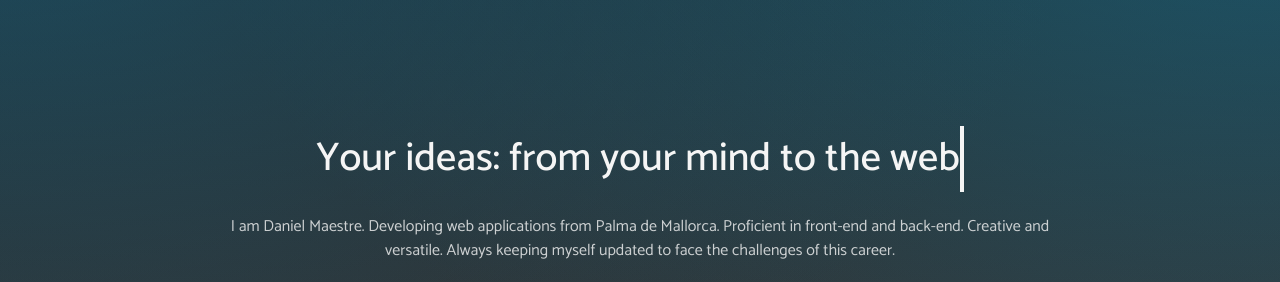
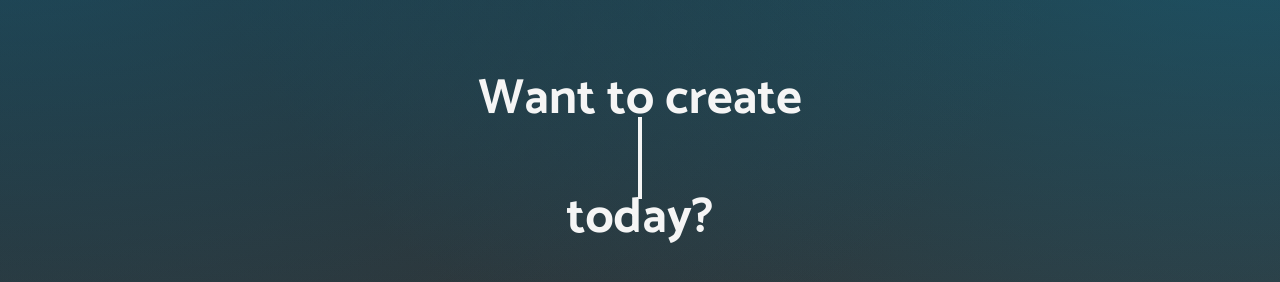
Before and after one commit to MaestreDniel/Portfolio-Daniel-Maestre, a Vue app in the folder client/: page / in a window 1280 px wide. Shown: the part 152-434 px from the top of the page. Built offline with nearby package versions, Linux system fonts and the light colour scheme; no server answers.

Commit message:
Improvements to Typewriter component

```diff
--- a/client/src/assets/scss/animations.scss
+++ b/client/src/assets/scss/animations.scss
@@ -1,17 +1,6 @@
-$charNum: 3;
-$charWidth: 3ch;
-
-.typewriter {
+.caret {
   border-right: 4px solid;
-  width: $charWidth;
-  animation: typing 0.5s steps($charNum), blink .5s infinite step-end alternate;
-  overflow: hidden;
-}
-
-@keyframes typing {
-  from {
-    width: 0;
-  }
+  animation: blink .5s infinite step-end alternate;
 }
 
 @keyframes blink {
--- a/client/src/assets/scss/miscellaneous.scss
+++ b/client/src/assets/scss/miscellaneous.scss
@@ -18,3 +18,7 @@
 .viewport-h-100 {
   height: 100vh;
 }
+
+.title-xl {
+  font-size: calc(1.5rem + 2vw);
+}
--- a/client/src/components/TypewriterItem.vue
+++ b/client/src/components/TypewriterItem.vue
@@ -1,23 +1,43 @@
 <template>
-  <h1 class="col-12 col-sm-9 my-3">
-    {{ slogan }}
-    <span class="typewriter">
-      {{ text }}
-    </span>
-  </h1>
+  <span id="typewriter" class="caret" />
 </template>
 
 <script>
-  export default {
+import typewriterItem from "@/locales/es/components/typewriter.item";
+export default {
   name: "TypewriterItem",
-  props: {
-    slogan: {
-      type: String,
-      required: true
+  data() {
+    return {
+      i: 0,
+      key: 0
+    }
+  },
+  computed: {
+    keywordsList() {
+      const messages = Object.keys(typewriterItem);
+      let keywords = [];
+      messages.forEach(key => {
+        keywords.push(this.$t(`typewriterItem.${key}`))
+      });
+      return keywords;
+    }
+  },
+  mounted() {
+    setInterval(this.typing, 150);
+    setInterval(this.clear, 5000);
+  },
+  methods: {
+    typing() {
+      let keyword = this.keywordsList[this.key];
+      if (this.i < keyword.length) {
+        document.getElementById("typewriter").innerHTML += keyword.charAt(this.i);
+        this.i++;
+      }
     },
-    text: {
-      type: String,
-      required: true
+    clear() {
+      this.key = (this.key + 1) % this.keywordsList.length;
+      document.getElementById("typewriter").innerHTML = "";
+      this.i = 0;
     }
   }
 };
--- a/client/src/locales/en/Index.view.js
+++ b/client/src/locales/en/Index.view.js
@@ -1,5 +1,8 @@
 export default {
-  slogan: "Your ideas: from your mind to the ",
+  callToAction: {
+    first: "Want to create",
+    second: "today?"
+  },
   summary: "I am Daniel Maestre. Developing web applications from Palma de Mallorca. Proficient in front-end and back-end. Creative and versatile. Always keeping myself updated to face the challenges of this career.",
   more: "Learn more",
   contact: "Contact me",
--- a/client/src/locales/en/components/typewriter.item.js
+++ b/client/src/locales/en/components/typewriter.item.js
@@ -1,3 +1,6 @@
 export default {
-  text: "web"
+  web: "a web app",
+  solutions: "solutions",
+  future: "the future",
+  reality: "a new reality"
 }
--- a/client/src/locales/es/Index.view.js
+++ b/client/src/locales/es/Index.view.js
@@ -1,5 +1,8 @@
 export default {
-  slogan: "Tus ideas: desde tu mente hasta la ",
+  callToAction: {
+    first: "¿Creamos",
+    second: "hoy?"
+  },
   summary: "Soy Daniel Maestre. Me dedico al desarrollo web y soy de Palma de Mallorca. Tengo habilidad tanto para front-end como para back-end. Creativo y versátil. Me mantengo siempre al día para afrontar los retos de esta profesión.",
   more: "Saber más",
   contact: "Quiero contactar",
--- a/client/src/locales/es/components/typewriter.item.js
+++ b/client/src/locales/es/components/typewriter.item.js
@@ -1,3 +1,6 @@
 export default {
-  text: "web"
+  web: "una aplicación web",
+  solutions: "soluciones",
+  future: "el futuro",
+  reality: "una nueva realidad"
 }
--- a/client/src/views/IndexView.vue
+++ b/client/src/views/IndexView.vue
@@ -1,7 +1,11 @@
 <template>
   <div class="container-fluid text-start text-light text-center bg-main-grad">
     <div class="row d-flex viewport-h-100 align-content-center justify-content-around mx-2 mx-sm-5 transition-1">
-      <TypewriterItem :slogan="$t('index.slogan')" :text="$t('typewriterItem.text')" />
+      <h1 class="col-12 col-sm-9 my-3 fw-bolder title-xl">
+        {{ $t('index.callToAction.first') }} <br>
+        <TypewriterItem /> <br>
+        {{ $t('index.callToAction.second') }}
+      </h1>
       <p class="col-12 col-sm-9 my-3 opacity-80">
         {{ $t("index.summary") }}
       </p>
@@ -39,25 +43,12 @@ export default {
   components: {
     ProjectItem,
     TypewriterItem,
-    // SkillItem,
+    // SkillItem
   },
   data() {
     return {
-      projects: [],
-      /* skills: [
-        { title: "fa-solid fa-code", current: true, description: "Desarrollo Web" },
-        { title: "fa-solid fa-check", current: false, description: "Encontrar soluciones" },
-        { title: "fa-solid fa-gears", current: false, description: "Perseverancia" },
-        { title: "fa-solid fa-lightbulb", current: false, description: "Creatividad" },
-        { title: "fa-solid fa-cubes", current: false, description: "Aplicaciones organizadas" },
-      ],
-      i: 0, */
+      projects: []
     };
-  },
-  mounted() {
-    /* this.timer = setInterval(() => {
-      this.animate();
-    }, 5000); */
   },
   created() {
     getAPI
@@ -68,20 +59,6 @@ export default {
       .catch((err) => {
         console.log(err);
       });
-  },
-  methods: {
-    /* animate() {
-      let skill = this.skills;
-      if (this.i < skill.length - 1) {
-        skill[this.i + 1].current = true;
-        skill[this.i].current = false;
-        this.i++;
-      } else {
-        this.i = 0;
-        skill[this.i].current = true;
-        skill[skill.length - 1].current = false;
-      }
-    }, */
-  },
+  }
 };
 </script>
```
